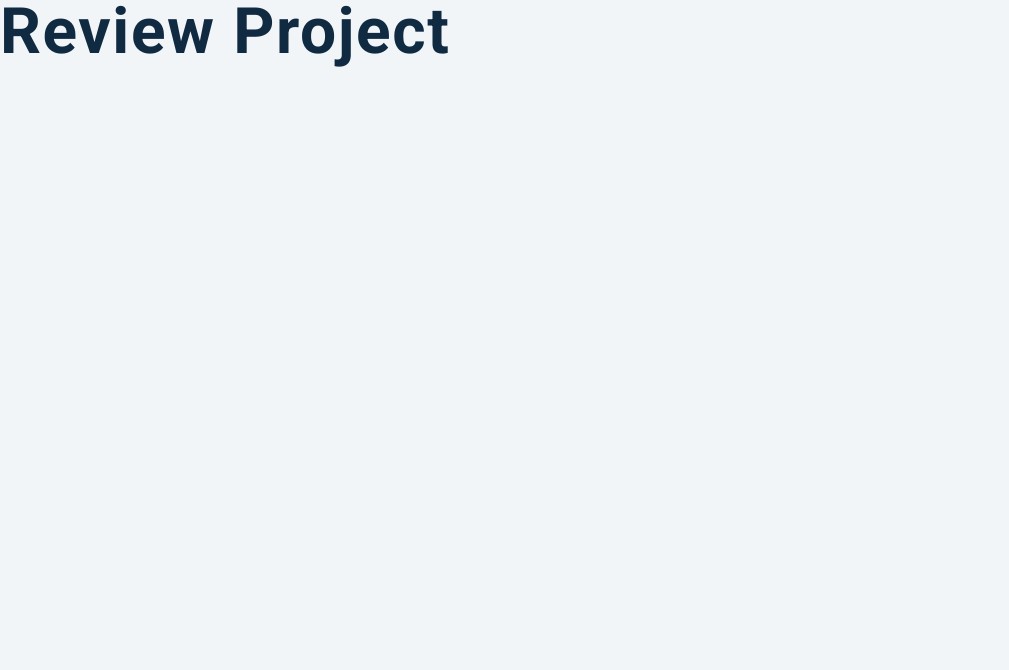
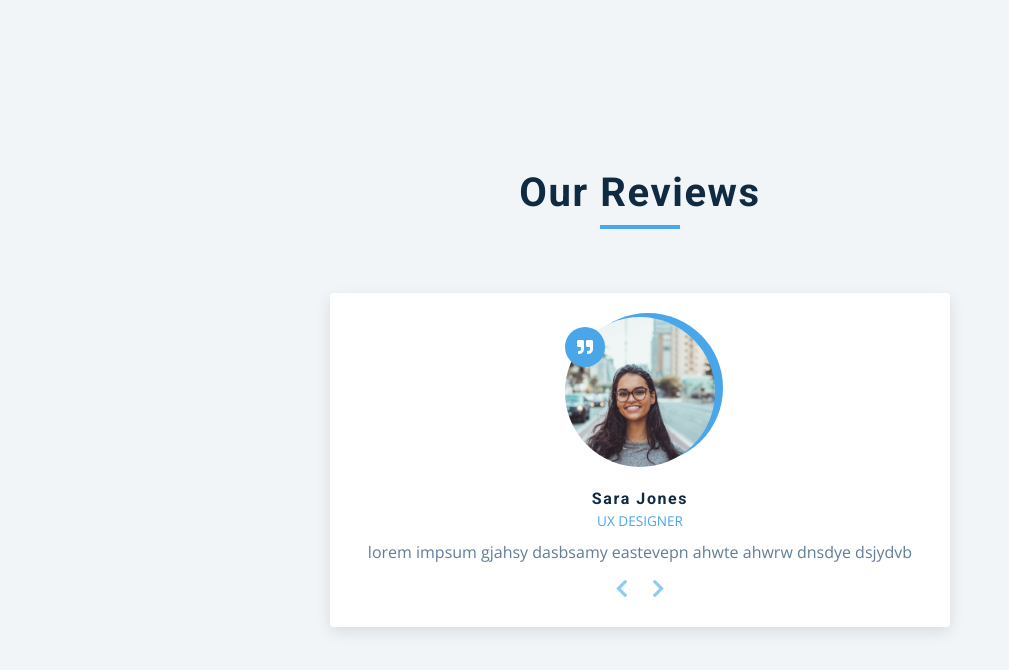
Before and after one commit to ionelabrinza/reviews-js, a plain HTML site: page index.html in a window 1280 px wide. Shown: the whole page, without its empty margins (0-1009 px from the left). Drawn offline with nearby package versions, Linux system fonts and the light colour scheme.

Commit message:
setup the review for single person

```diff
--- a/index.html
+++ b/index.html
@@ -1,21 +1,44 @@
 <!DOCTYPE html>
 <html lang="en">
-  <head>
+
+<head>
     <meta charset="UTF-8" />
     <meta name="viewport" content="width=device-width, initial-scale=1.0" />
-    <title>Starter</title>
+    <title>Modal</title>
     <!-- font-awesome -->
-    <link
-      rel="stylesheet"
-      href="https://cdnjs.cloudflare.com/ajax/libs/font-awesome/5.14.0/css/all.min.css"
-    />
-
+    <link rel="stylesheet" href="https://cdnjs.cloudflare.com/ajax/libs/font-awesome/5.14.0/css/all.min.css" />
     <!-- styles -->
     <link rel="stylesheet" href="styles.css" />
-  </head>
-  <body>
-    <h1>review project</h1>
+</head>
+
+<body>
+    <main>
+        <section class="container">
+            <div class="title">
+                <h2>our reviews</h2>
+                <div class="underline"></div>
+            </div>
+            <article class="review">
+                <div class="img-container">
+                    <img src="./person-1.jpeg" id="person-img" alt="">
+
+                </div>
+                <h4 id="author">sara jones</h4>
+                <p id="job">ux designer</p>
+                <p id="info">lorem impsum gjahsy dasbsamy eastevepn ahwte ahwrw dnsdye dsjydvb</p>
+                <div class="button-container">
+                    <button class="prev-btn">
+                    <i class="fas fa-chevron-left"></i>
+                </button>
+                    <button class="next-btn">
+                    <i class="fas fa-chevron-right"></i>
+                </button>
+                </div>
+            </article>
+        </section>
+    </main>
     <!-- javascript -->
     <script src="app.js"></script>
-  </body>
+</body>
+
 </html>
```
